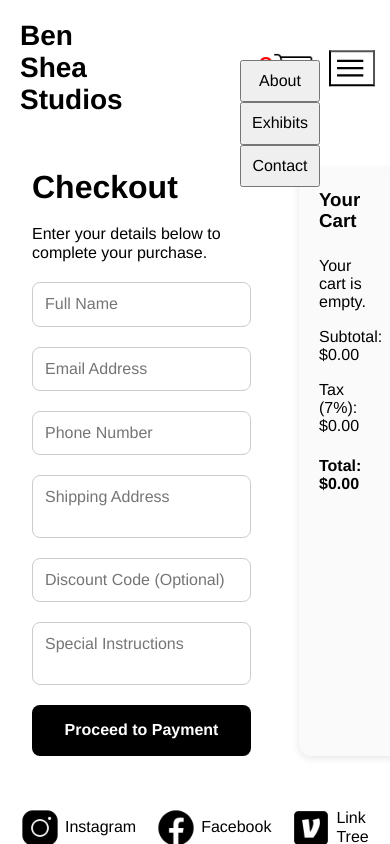
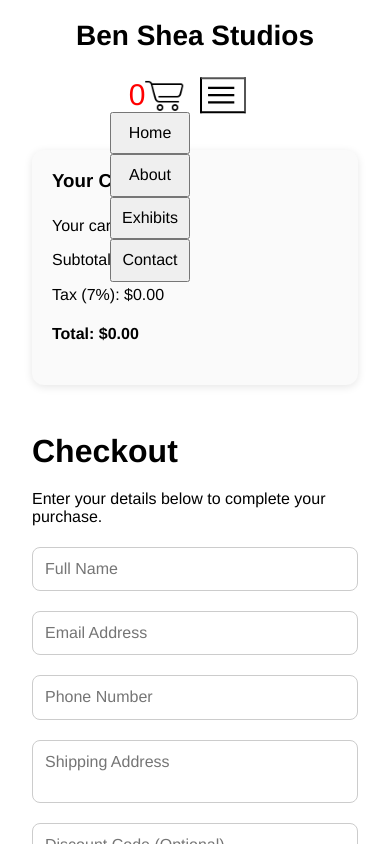
Before and after one commit to RyBCreates/Ben-Shea-Studios, a React (Vite) app: page /checkout in a window 390 px wide. Both pictures are taken after a click on the button "|||". Shown: the top 844 px of the page. Built offline with nearby package versions, Linux system fonts and the light colour scheme.

Commit message:
Responsive design and added Home button to hamburger menu

```diff
--- a/src/components/CartItem/CartItem.css
+++ b/src/components/CartItem/CartItem.css
@@ -49,3 +49,10 @@
   color: rgb(212, 0, 0);
   transform: scale(1.1);
 }
+
+@media screen and (max-width: 400px) {
+  .cart-item__title,
+  .cart-item__price {
+    font-size: 18px;
+  }
+}
--- a/src/components/Footer/Footer.jsx
+++ b/src/components/Footer/Footer.jsx
@@ -35,12 +35,6 @@ function Footer() {
             Facebook
           </a>
         </li>
-        <li className="footer__social">
-          <a className="footer__link" href="" target="_blank">
-            <img className="footer__icon" src={venmo} alt="Venmo Icon"></img>
-            Link Tree
-          </a>
-        </li>
       </ul>
       <p className="footer__copyright">
         All art is owned by Ben Shea - Ben Shea Studios - Developed by: Ryan
--- a/src/components/Header/Header.css
+++ b/src/components/Header/Header.css
@@ -39,8 +39,8 @@
   position: absolute;
   display: flex;
   flex-direction: column;
-  top: 60px;
-  right: 70px;
+  top: 55px;
+  right: 15px;
 }
 
 .header__hamburger-option {
@@ -128,3 +128,14 @@
     display: none;
   }
 }
+
+@media screen and (max-width: 540px) {
+  .header {
+    flex-direction: column;
+  }
+
+  .header__hamburger-menu {
+    top: 112px;
+    right: 200px;
+  }
+}
--- a/src/components/Header/Header.jsx
+++ b/src/components/Header/Header.jsx
@@ -63,6 +63,16 @@ function Header({ cartList, cartMenuToggle }) {
             type="button"
             className="header__hamburger-option"
             onClick={() => {
+              navigate("/");
+              setIsHamburgerOpen(false);
+            }}
+          >
+            Home
+          </button>
+          <button
+            type="button"
+            className="header__hamburger-option"
+            onClick={() => {
               navigate("about");
               setIsHamburgerOpen(false);
             }}
--- a/src/components/modals/GetDiscountModal/GetDiscountModal.jsx
+++ b/src/components/modals/GetDiscountModal/GetDiscountModal.jsx
@@ -32,9 +32,9 @@ function GetDiscountModal({ activeModal, closeModal }) {
         >
           X
         </button>
-        <h2 className="modal__title">Sign Up, Receive 30% Off!</h2>
+        <h2 className="modal__title">Sign Up, Receive 25% Off!</h2>
         <p className="modal__description">
-          Sign up for our mailing list to receive 30% off your first order! Stay
+          Sign up for our mailing list to receive 25% off your first order! Stay
           updated with new artwork, exclusive offers, and major updates — you
           won’t want to miss out.
         </p>
--- a/src/components/pages/Checkout/Checkout.css
+++ b/src/components/pages/Checkout/Checkout.css
@@ -51,3 +51,10 @@
 .checkout__submit-button:hover {
   background-color: #333;
 }
+
+@media screen and (max-width: 740px) {
+  .checkout__container {
+    display: flex;
+    flex-direction: column-reverse;
+  }
+}
--- a/src/components/pages/Contact/Contact.jsx
+++ b/src/components/pages/Contact/Contact.jsx
@@ -65,6 +65,7 @@ function Contact() {
         </form>
         <p className="contact__email">email@email.com</p>
         <p className="contact__phone">(123) 456-7890</p>
+        {/* USE BENS NUMBER ^^^ */}
       </div>
     </section>
   );
```
